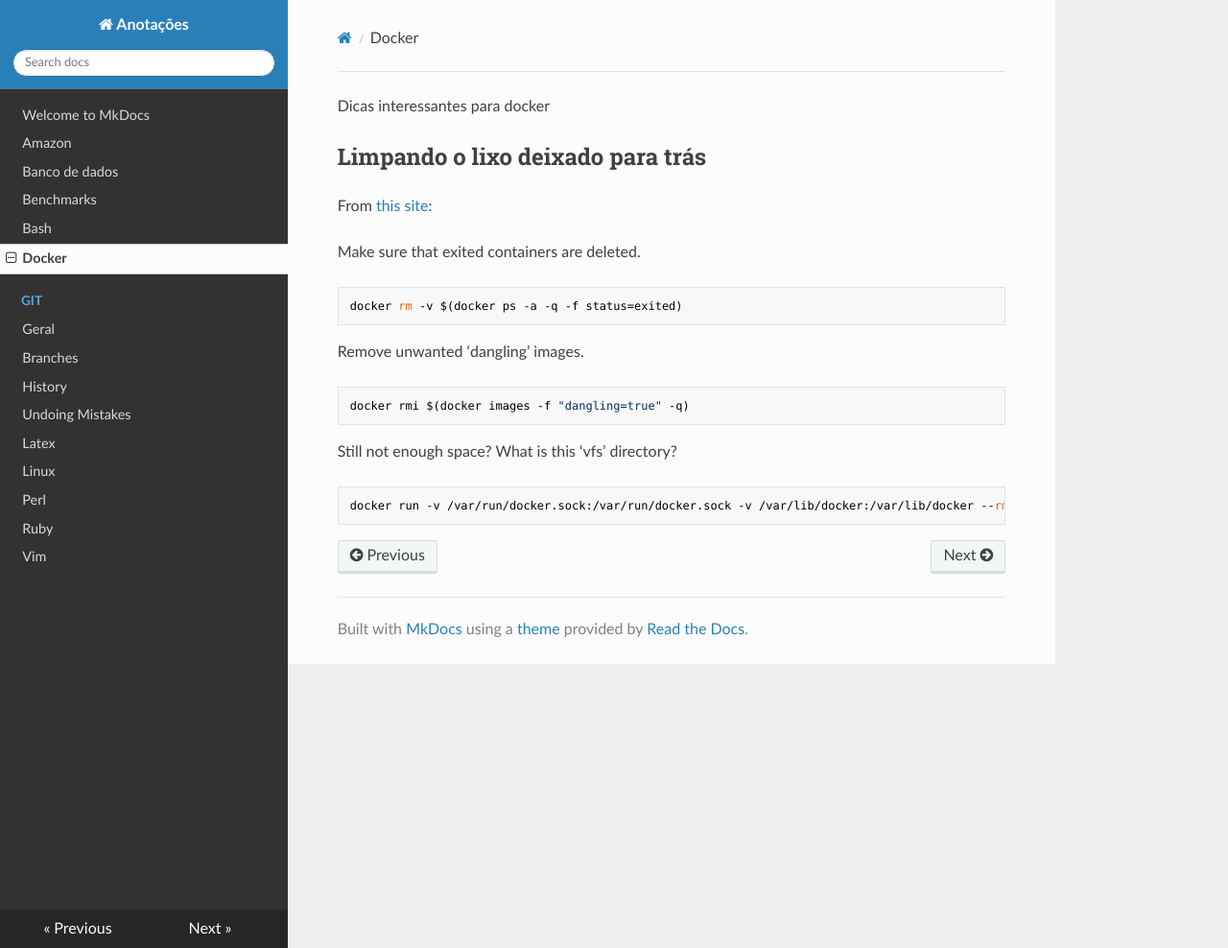
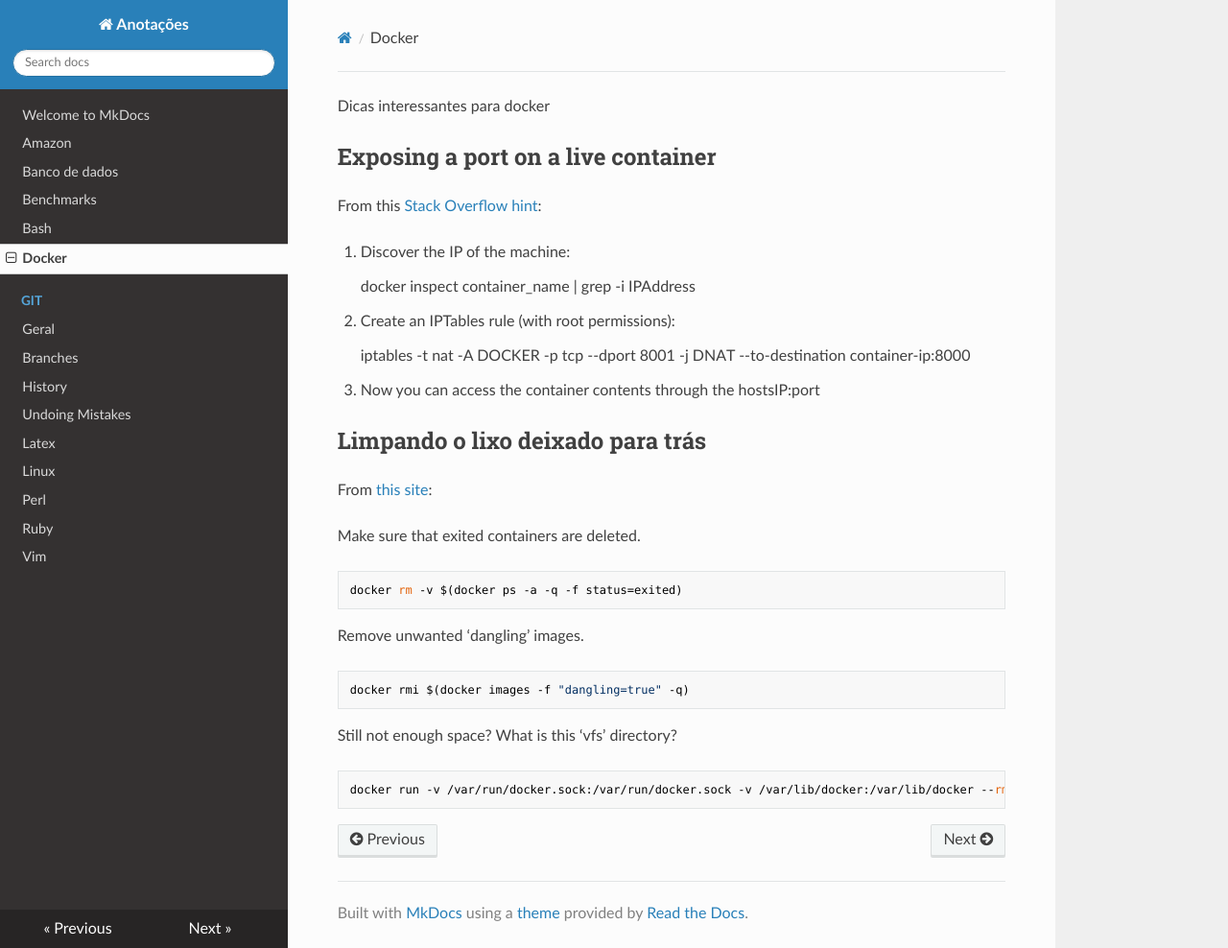
Before and after one commit to hposca/useful_notes, an MkDocs documentation site: the page built from docs/docker.md, in a window 1280 px wide and 988 px high. Shown: the whole window at 96% size. Built offline with MkDocs 1.6.1, drawn with Linux system fonts in a browser that asks for light colours; nearby versions of some CDN libraries; old or Windows-style settings are respelled for this version of MkDocs.

Commit message:
[Docker] Hint on how to expose a port on a running container

```diff
--- a/docs/docker.md
+++ b/docs/docker.md
@@ -1,4 +1,18 @@
 Dicas interessantes para docker
+
+## Exposing a port on a live container
+
+From this [Stack Overflow hint](http://stackoverflow.com/questions/19897743/exposing-a-port-on-a-live-docker-container):
+
+1. Discover the IP of the machine:
+
+    docker inspect container_name | grep -i IPAddress
+
+2. Create an IPTables rule (with root permissions):
+
+    iptables -t nat -A  DOCKER -p tcp --dport 8001 -j DNAT --to-destination container-ip:8000
+
+3. Now you can access the container contents through the hostsIP:port
 
 ## Limpando o lixo deixado para trás
 
```
